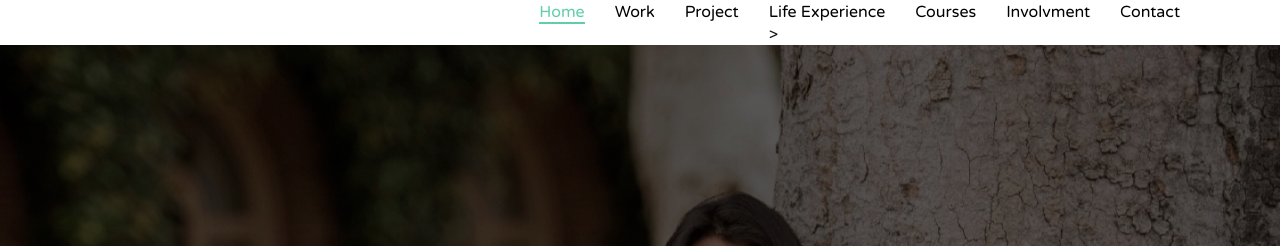
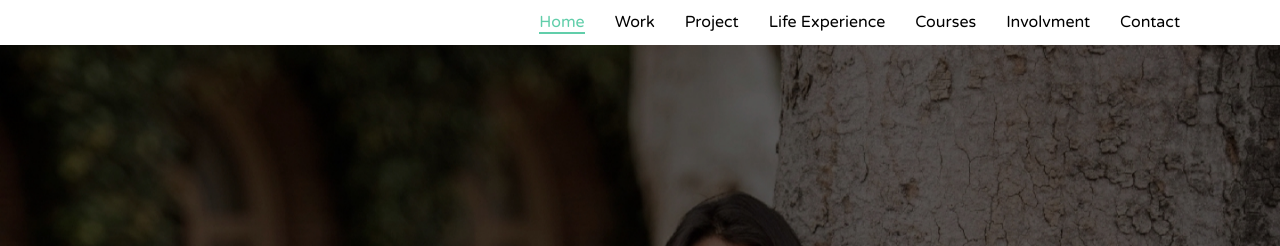
Before and after one commit to MonicaisHer/personalHomePage, a website: page public/index.html in a window 1280 px wide. Shown: the top 246 px of the page. Drawn offline with Linux system fonts and the light colour scheme.

```diff
--- a/public/index.html
+++ b/public/index.html
@@ -33,7 +33,7 @@
 				<li><a href="#titleContainer">Home</a></li>
 				<li><a href="#workContainer">Work</a></li>
 				<li><a href="#projectsContainer">Project</a></li>
-				<li><a href="lifeContainer">Life Experience</a>></li>
+				<li><a href="#lifeContainer">Life Experience</a></li>
 				<li><a href="#coursesContainer">Courses</a></li>
 				<li><a href="#involvementContainer">Involvment</a></li>
 				<li><a href="#contactContainer">Contact</a></li>
```
